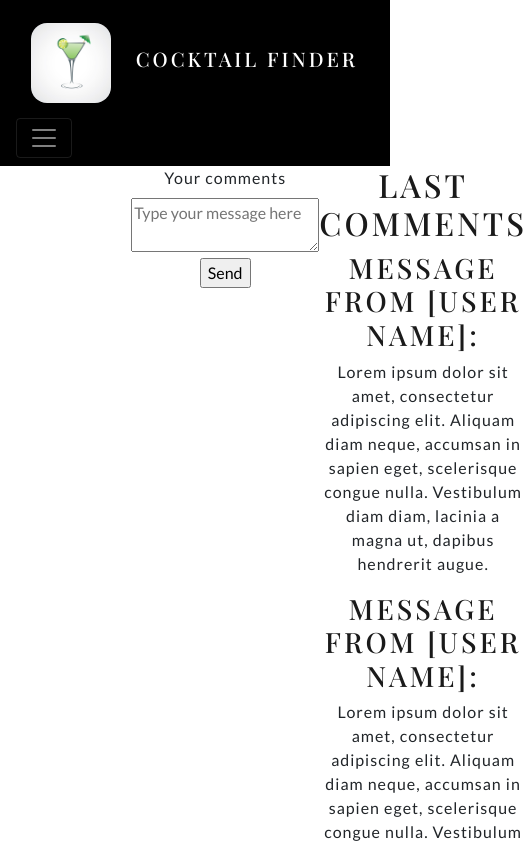
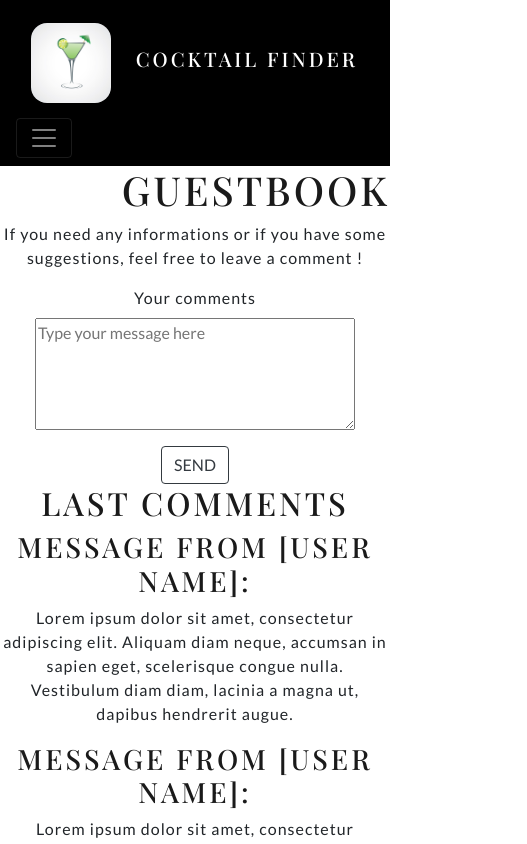
Before and after one commit to WildCodeSchool/lyon-js-0320-p2-g1, a React (Create React App) app: page /guestbook in a window 390 px wide. Shown: the top 844 px of the page, 527 px wide, since content can reach past the window. Built offline with nearby package versions, Linux system fonts and the light colour scheme; a web font is replaced by a local one.

Commit message:
styling page

```diff
--- a/src/App.js
+++ b/src/App.js
@@ -3,6 +3,7 @@ import './App.css';
 import Navbar from './components/navbar/Navbar.js';
 import Main from './components/main/Main.js';
 import { BrowserRouter as Router } from 'react-router-dom';
+import 'bootstrap/dist/css/bootstrap.css';
 
 function App () {
   return (
--- a/src/components/guestbook/GuestBook.css
+++ b/src/components/guestbook/GuestBook.css
@@ -18,3 +18,46 @@ font-family: 'Lato', sans-serif;
   justify-content: flex-end;
   flex-direction: column;
 }
+.GuestbookForm{
+  display: flex;
+  justify-content: flex-end;
+  flex-direction: column;
+}
+
+.pageDescription{
+  display: flex;
+  align-items: flex-end;
+  flex-direction: column;
+}
+
+.textareaContainer{
+  display: flex;
+  align-items: flex-end;
+  flex-direction: column;
+}
+
+#message{
+  height: 7rem;
+  width: 20rem;
+}
+
+.btnContainer{
+  display: flex;
+  align-items: flex-end;
+  flex-direction: column;
+  margin-top: 1rem;
+}
+
+@media screen and (max-width: 991px){
+  .textareaContainer{
+    display: flex;
+    align-items: center;
+    flex-direction: column;
+  }
+
+  .btnContainer{
+    display: flex;
+    align-items: center;
+    flex-direction: column;
+  }
+}
--- a/src/components/guestbook/GuestBook.js
+++ b/src/components/guestbook/GuestBook.js
@@ -4,30 +4,49 @@ import './GuestBook.css';
 function GuestBook () {
   return (
     <main className='mainGuestbook'>
+      <div>
+
         <div className='pageDescription'>
           <h1>Guestbook</h1>
           <p>If you need any informations or if you have some suggestions, feel free to leave a comment !</p>
         </div>
+
+        <div>
+
           <form className='GuestbookForm'>
+            <div className='textareaContainer'>
               <label for='commentArea'>Your comments</label>
-        <textarea id='message' name='user_message' placeholder='Type your message here' />
-        <input type='submit' value='Send' />
+              <textarea id='message' className='user_message' placeholder='Type your message here' />
+            </div>
+            <div className='btnContainer'>
+              <input value='Send' type='button' className='btn btn-outline-dark' id='button'/>
+            </div>
           </form>
+
           <div className='commentList'>
             <h2>Last comments</h2>
+
             <div className='comments'>
               <h3>Message from [User Name]:</h3>
               <p>Lorem ipsum dolor sit amet, consectetur adipiscing elit. Aliquam diam neque, accumsan in sapien eget, scelerisque congue nulla. Vestibulum diam diam, lacinia a magna ut, dapibus hendrerit augue.</p>
             </div>
+
             <div className='comments'>
               <h3>Message from [User Name]:</h3>
               <p>Lorem ipsum dolor sit amet, consectetur adipiscing elit. Aliquam diam neque, accumsan in sapien eget, scelerisque congue nulla. Vestibulum diam diam, lacinia a magna ut, dapibus hendrerit augue.</p>
             </div>
+
             <div className='comments'>
               <h3>Message from [User Name]:</h3>
               <p>Lorem ipsum dolor sit amet, consectetur adipiscing elit. Aliquam diam neque, accumsan in sapien eget, scelerisque congue nulla. Vestibulum diam diam, lacinia a magna ut, dapibus hendrerit augue.</p>
             </div>
+
           </div>
+
+        </div>
+
+      </div>
+
     </main>
   );
 }
```
Lines whose indentation alone changed are shown as unchanged.
